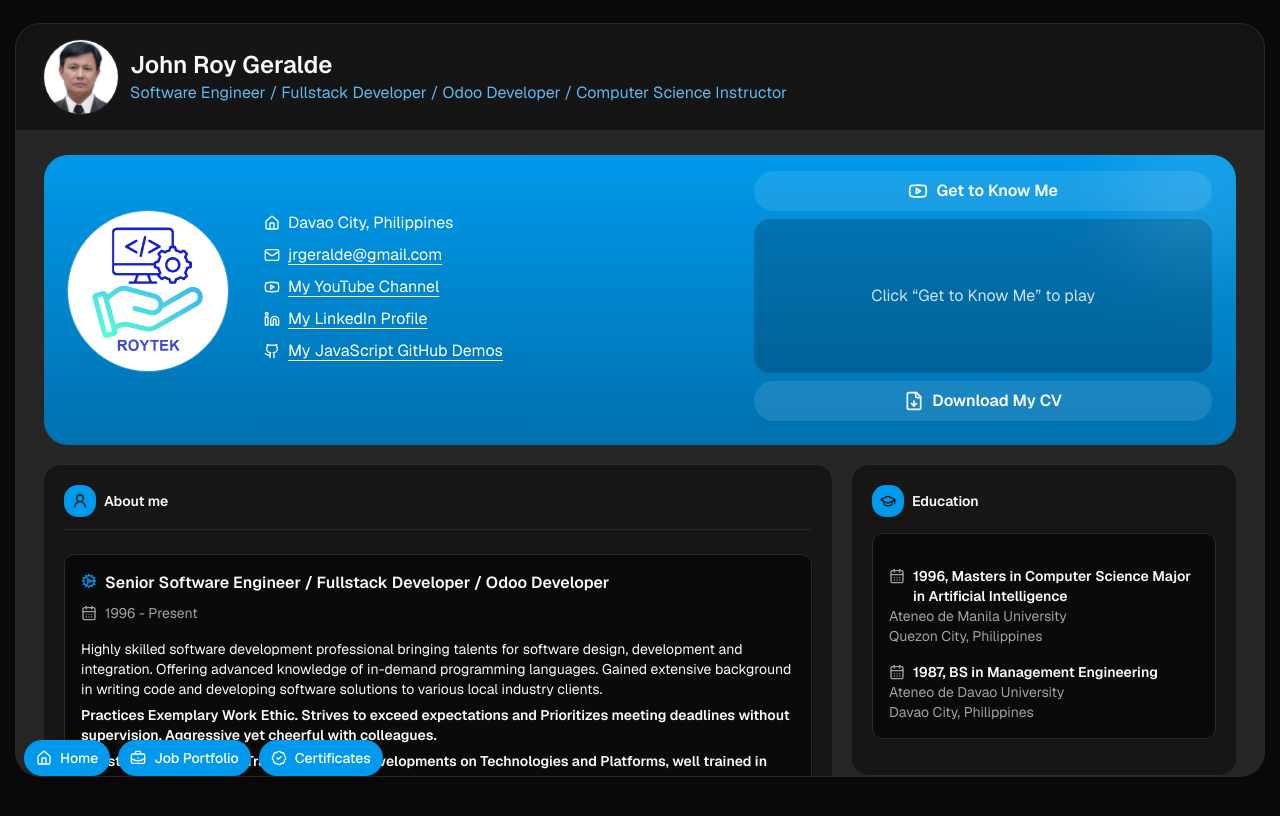
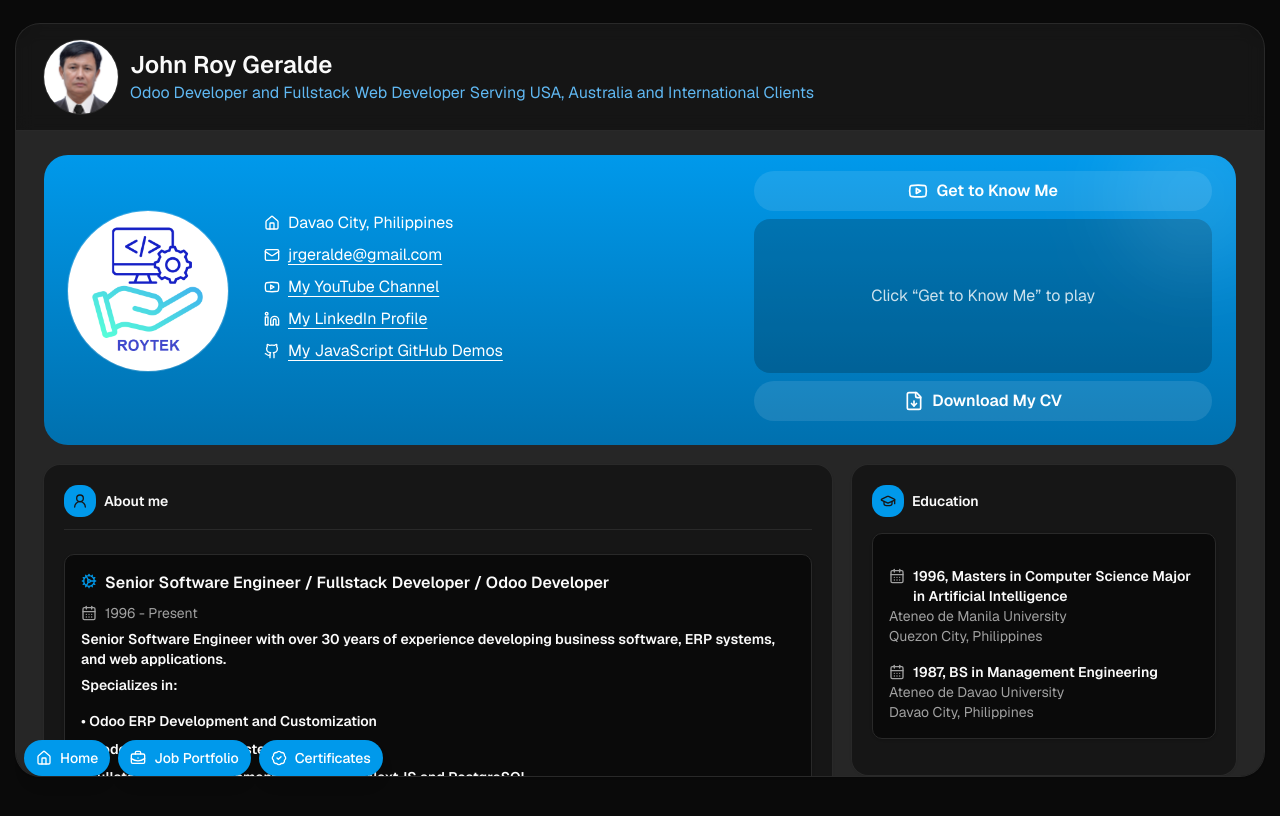
Before and after one commit to jrgeralde/johnroygeraldevercelappnew, a Next.js app: page /dashboard in a window 1280 px wide. Shown: the top 816 px of the page. Built offline with nearby package versions, Linux system fonts and the light colour scheme; no server answers.

Commit message:
more services

```diff
--- a/components/dashboard/air-conditioning.tsx
+++ b/components/dashboard/air-conditioning.tsx
@@ -24,8 +24,8 @@ export function AirConditioning() {
           <li>✔ Database Design and Optimization</li>
           <li>✔ API Development and Integration</li>
           <li>✔ ERP Implementation for Medium and Small Businesses</li>
-          <li>✔ Technical Support & Training for Software Systems, Automation & SEO</li>
-          <li>✔ Technical Support & Training for CRM and AI assisted Work Tools</li>
+          <li>✔ Technical Support & Training for Software Systems,CRM,Automation & AI assisted Work Tools</li>
+          <li>✔ Linux Server Deployment</li>
 
         </ul>
       </div>
--- a/components/dashboard/room-card.tsx
+++ b/components/dashboard/room-card.tsx
@@ -27,31 +27,54 @@ export function RoomCard(_: { title: string }) {
             <CalendarDays className="mt-0.5 size-4 shrink-0 text-muted-foreground" aria-hidden />
             <span>1996 - Present</span>
           </h6>
-          <p className="mt-4 mb-1.5 text-sm text-foreground">
+          {/* <p className="mt-4 mb-1.5 text-sm text-foreground">
             Highly skilled software development professional bringing talents for software design, development and integration. Offering advanced knowledge of in-demand programming languages. Gained extensive background in writing code and developing software solutions to various local industry clients.
+          </p> */}
+          <p className="mt-1.5 mb-1.5 text-sm font-semibold text-foreground">
+            Senior Software Engineer with over 30 years of experience developing business software, ERP systems, and web applications.
           </p>
           <p className="mt-1.5 mb-1.5 text-sm font-semibold text-foreground">
-            Practices Exemplary Work Ethic. Strives to exceed expectations and Prioritizes meeting deadlines without supervision. Aggressive yet cheerful with colleagues.
-          </p>
-          <p className="mt-1.5 mb-1.5 text-sm font-semibold text-foreground">
+            Specializes in:
+
+           </p>
+           <ul className="mt-4 space-y-2 text-sm font-semibold text-foreground">
+            <li>• Odoo ERP Development and Customization</li>
+            <li>• Modernizing Legacy Systems</li>
+            <li>• Fullstack Web Development using React, NextJS and PostgreSQL</li>
+            <li>• Database Design and Administration and High-Availability Systems</li>
+            <li>• Linux Server Deployment</li>
+           </ul>
+           <p className="mt-4 mb-1.5 text-sm text-foreground" >
+             Helps businesses modernize their operations, automate workflows, and build scalable software solutions.
+           </p>
+           <p className="mt-4 mb-1.5 text-sm text-foreground">
+             Based in the Philippines — Serving Clients in the United States, Australia  and Other Countries.
+           </p>
+
+          {/* <p className="mt-1.5 mb-1.5 text-sm font-semibold text-foreground">
+            Practices Exemplary Work Ethic. Strives to exceed expectations and Prioritizes meeting deadlines without supervision.
+              Aggressive yet cheerful with colleagues.
+          </p> */}
+          {/* <p className="mt-1.5 mb-1.5 text-sm font-semibold text-foreground">
             Constantly Updates and Trains on Recent Developments on Technologies and Platforms, well trained in ReactJs,NextJs,GraphQL and Odoo.
-          </p>
-          <p className="mt-1.5 mb-1.5 text-sm font-semibold text-foreground">
+          </p> */}
+          {/* <p className="mt-1.5 mb-1.5 text-sm font-semibold text-foreground">
             Specializes in Modernizing Legacy Systems, having wide experience in developing desktop and web solutions in Delphi, Unigui, NodeJS, Python and C#.
-          </p>
-          <p className="mt-1.5 mb-1.5 text-sm text-foreground">
+          </p> */}
+          {/* <p className="mt-1.5 mb-1.5 text-sm text-foreground">
             Provides support for software systems and customization of software solutions.
-          </p>
-          <p className="mt-1.5 mb-1.5 text-sm text-foreground">
+          </p> */}
+          {/* <p className="mt-1.5 mb-1.5 text-sm text-foreground">
             An experienced Database Administrator with actual experience in Windows Server Failover Clustering and Replication.
-          </p>
-          <p className="mt-1.5 mb-1.5 text-sm text-foreground">
+          </p> */}
+
+          <p className="mt-2.5 mb-1.5 text-sm text-foreground">
             Regularly practices vibe coding using Cursor AI, Trae AI and other Github Copilot AI coding agents.
           </p>
-          <p className="mt-1.5 mb-1.5 text-sm text-foreground">An avid user of Linux and Ubuntu.</p>
+          {/* <p className="mt-1.5 mb-1.5 text-sm text-foreground">An avid user of Linux and Ubuntu.</p>
           <p className="mt-1.5 mb-1.5 text-sm font-semibold text-foreground">
             Underwent training in CRM Using Go High Level (GHL)
-          </p>
+          </p> */}
         </div>
 
         <div className="rounded-lg border border-border bg-background p-4 shadow-sm transform hover:scale-105 transition-transform duration-200">
@@ -72,9 +95,9 @@ export function RoomCard(_: { title: string }) {
           <p className="mt-1.5 mb-1.5 text-sm text-foreground">
             Mentors students, fostering a collaborative learning environment that promotes innovation and knowledge sharing on various projects with industry partners.
           </p>
-          <p className="mt-1.5 mb-1.5 text-sm font-semibold text-foreground">
+          {/* <p className="mt-1.5 mb-1.5 text-sm font-semibold text-foreground">
             Maintains very high standard in delivering classes. Very rarely late in coming to class. And never been absent for years. Informs students early when class is not possible and very earnest in granting grade consultations so students can protest, complain or have grades corrected.
-          </p>
+          </p> */}
         </div>
 
         <div className="rounded-lg border border-border bg-background p-4 shadow-sm transform hover:scale-105 transition-transform duration-200">
--- a/components/topbar.tsx
+++ b/components/topbar.tsx
@@ -26,7 +26,8 @@ export function Topbar() {
             <div className="min-w-0">
               <h3 className="truncate text-2xl font-semibold text-foreground">John Roy Geralde</h3>
               <span className="block text-base leading-6 text-balance text-[color:color-mix(in_oklab,var(--brand)_70%,var(--foreground)_30%)]">
-                Software Engineer / Fullstack Developer / Odoo Developer / Computer Science Instructor
+                {/* Software Engineer / Fullstack Developer / Odoo Developer / Computer Science Instructor */}
+                Odoo Developer and Fullstack Web Developer Serving USA, Australia and International Clients
               </span>
             </div>
           </div>
```
Also changed, not shown: 1 other file (tests, documents, lock files or other folders).
